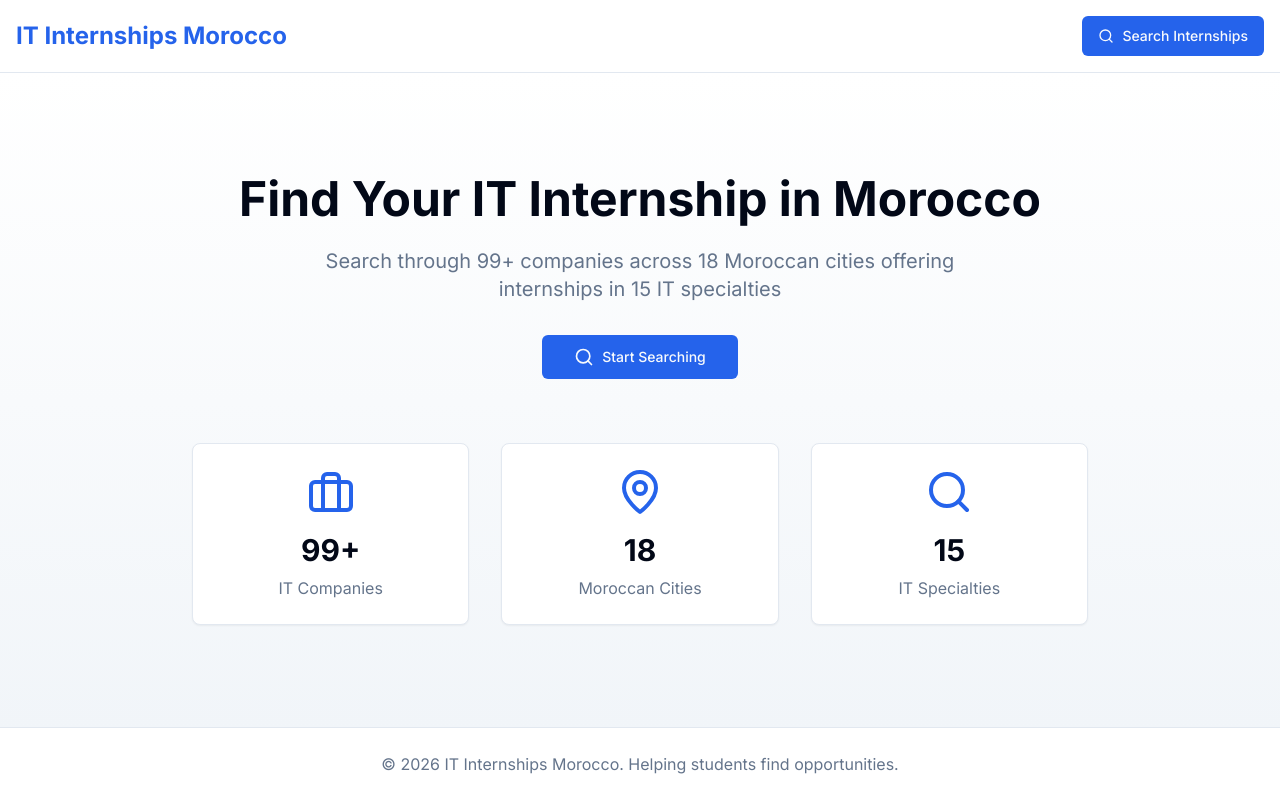
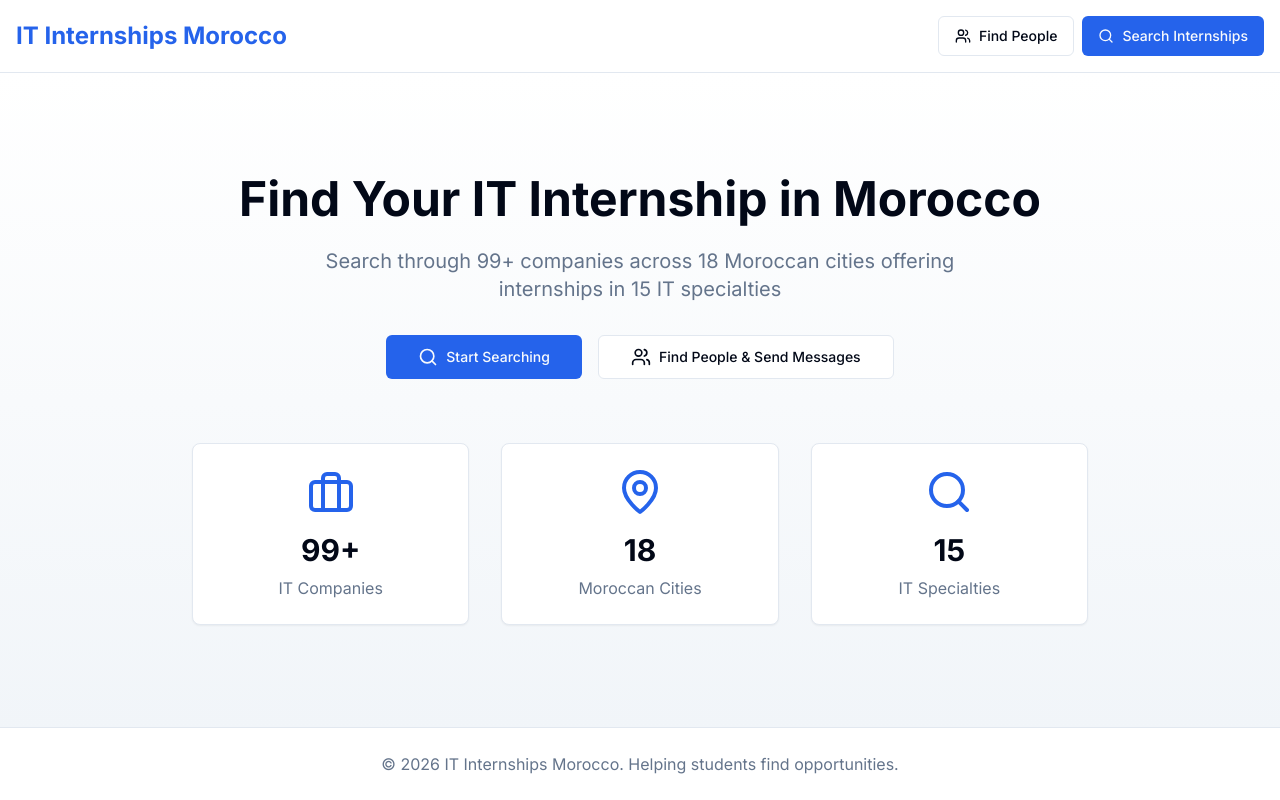
Before and after one commit to EL-Aouni/it-internships-morocco, a Next.js app: page /it-internships-morocco/ in a window 1280 px wide. Built offline with nearby package versions, Linux system fonts and the light colour scheme.

Commit message:
Add files via upload

```diff
--- a/src/app/page.tsx
+++ b/src/app/page.tsx
@@ -1,6 +1,6 @@
 import Link from "next/link";
 import { Button } from "@/components/ui/button";
-import { Search, MapPin, Briefcase } from "lucide-react";
+import { Search, MapPin, Briefcase, Users } from "lucide-react";
 
 export default function Home() {
   return (
@@ -11,12 +11,20 @@ export default function Home() {
           <h1 className="text-2xl font-bold text-primary">
             IT Internships Morocco
           </h1>
+          <div className="flex gap-2">
+            <Link href="/people">
+              <Button variant="outline">
+                <Users className="mr-2 h-4 w-4" />
+                Find People
+              </Button>
+            </Link>
             <Link href="/search">
               <Button>
                 <Search className="mr-2 h-4 w-4" />
                 Search Internships
               </Button>
             </Link>
+          </div>
         </div>
       </header>
 
@@ -36,6 +44,12 @@ export default function Home() {
               <Button size="lg" className="w-full sm:w-auto">
                 <Search className="mr-2 h-5 w-5" />
                 Start Searching
+              </Button>
+            </Link>
+            <Link href="/people">
+              <Button size="lg" variant="outline" className="w-full sm:w-auto">
+                <Users className="mr-2 h-5 w-5" />
+                Find People &amp; Send Messages
               </Button>
             </Link>
           </div>
```
Lines whose indentation alone changed are shown as unchanged.
